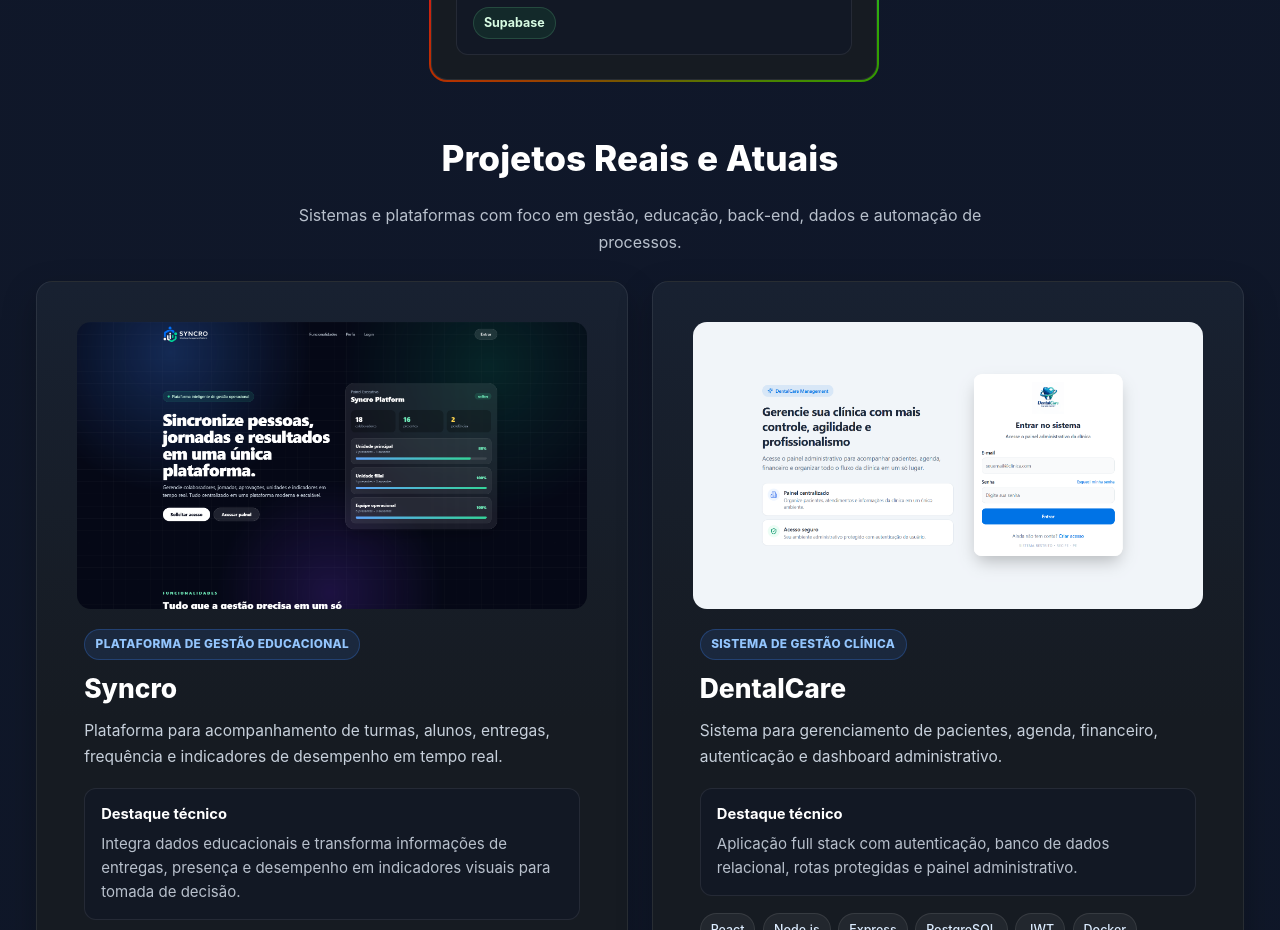
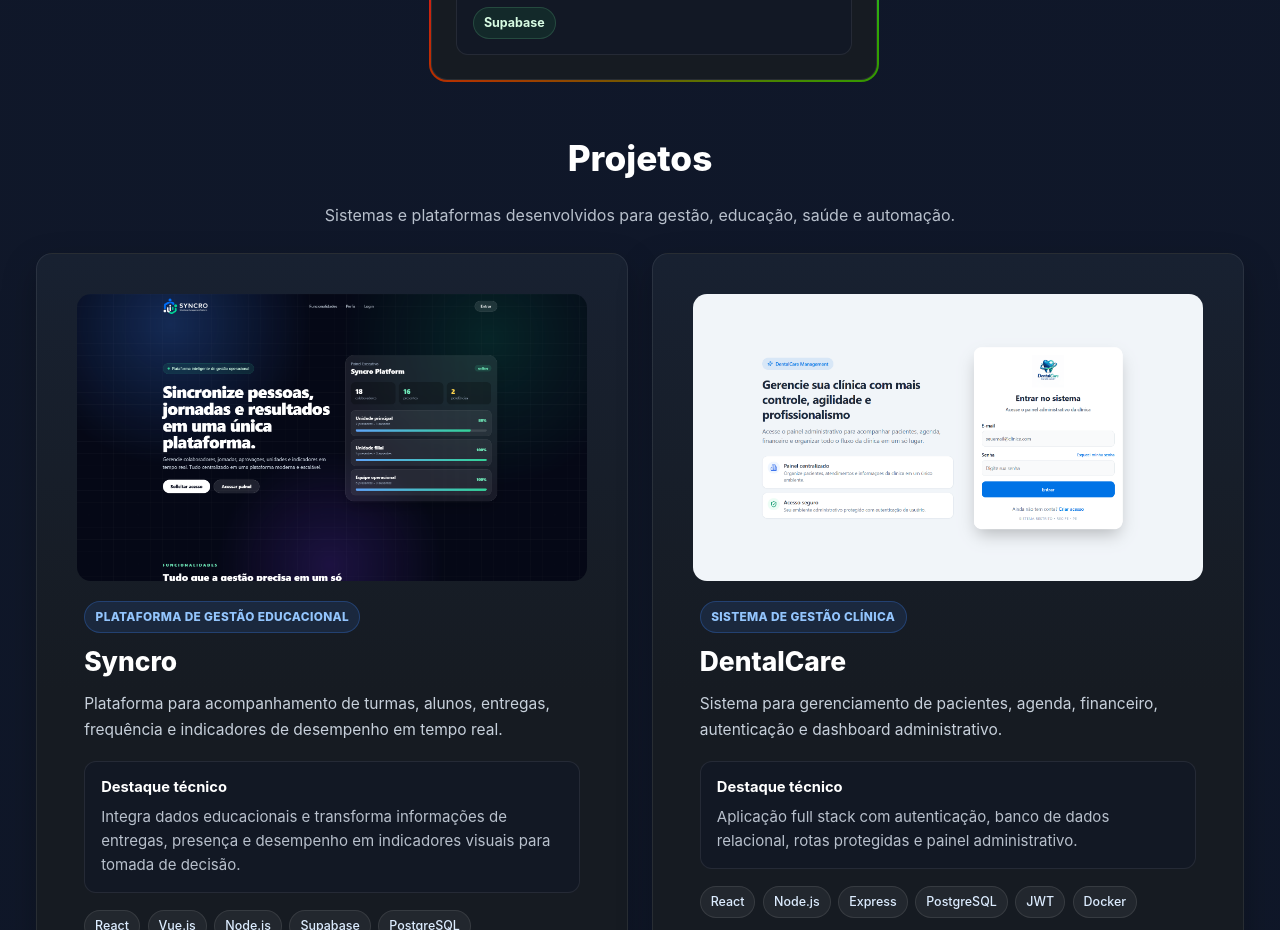
Before and after one commit to Wilki205/Portfolio, a React (Vite) app: page / in a window 1280 px wide. Shown: the part 1300-2230 px from the top of the page. Built offline with nearby package versions, Linux system fonts and the light colour scheme.

Commit message:
estilo: atualizar título e descrição da seção de portfólio para maior clareza

```diff
--- a/src/components/Portfolio.jsx
+++ b/src/components/Portfolio.jsx
@@ -80,12 +80,12 @@ function Portfolio() {
   return (
     <section id="portfolio" className="portfolio-section" aria-label="Portfólio">
       <h3 className="section-title portfolio-title" data-aos="fade-up">
-        Projetos Reais e Atuais
+        Projetos
       </h3>
 
       <p className="portfolio-description" data-aos="fade-up">
-        Sistemas e plataformas com foco em gestão, educação, back-end, dados e
-        automação de processos.
+        Sistemas e plataformas desenvolvidos para gestão, educação, saúde e
+        automação.
       </p>
 
       <div className="projects-grid" data-aos="fade-up">
```
